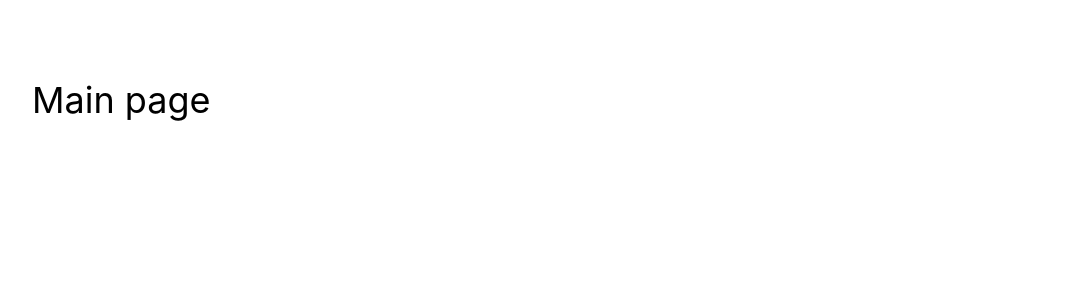
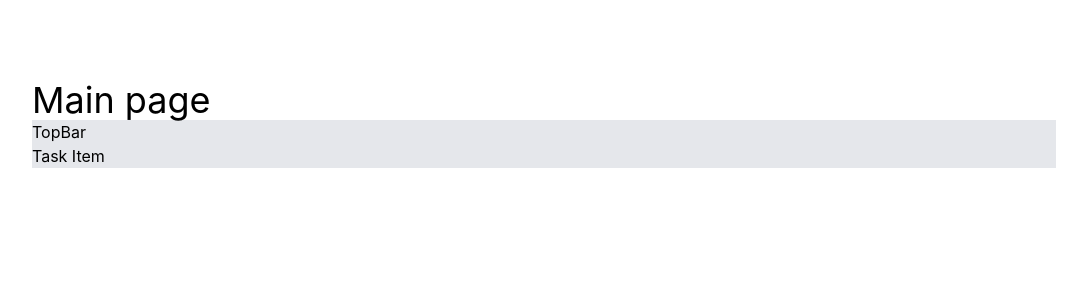
Before and after one commit to ishantsahni/the-task, a React (Create React App) app: page /#/ in a window 1280 px wide. Shown: the top 300 px of the page, without its empty margins (96-1183 px from the left). Built offline with nearby package versions, Linux system fonts and the light colour scheme.

Commit message:
added topbar and task item

```diff
--- a/src/components/MainPage/index.js
+++ b/src/components/MainPage/index.js
@@ -1,11 +1,13 @@
 import React from "react";
+import TasksBox from "../TasksBox";
 
 const MainPage = () => {
   return (
     <div>
       <div className="w-4/5 mx-auto text-left pt-20">
-        <div className="">
+        <div>
           <p className="text-4xl">Main page</p>
+          <TasksBox />
         </div>
       </div>
     </div>
--- /dev/null
+++ b/src/components/TaskItem/index.js
@@ -0,0 +1,11 @@
+import React from "react";
+
+const TaskItem = () => {
+    return (
+        <div>
+            <p>Task Item</p>
+        </div>
+    );
+}
+
+export default TaskItem;
--- /dev/null
+++ b/src/components/TasksBox/index.js
@@ -0,0 +1,14 @@
+import React from "react";
+import TopBar from "../TopBar";
+import TaskItem from "../TaskItem";
+
+const TasksBox = () => {
+    return (
+        <div className="bg-slateGrey">
+            <TopBar />
+            <TaskItem />
+        </div>
+    )
+};
+
+export default TasksBox;
--- /dev/null
+++ b/src/components/TopBar/index.js
@@ -0,0 +1,11 @@
+import React from "react";
+
+const TopBar = () => {
+    return (
+        <div>
+            <p>TopBar</p>
+        </div>
+    );
+}
+
+export default TopBar;
--- a/tailwind.config.js
+++ b/tailwind.config.js
@@ -6,7 +6,7 @@ module.exports = {
   theme: {
     extend: {
       colors: {
-        grey: "#828282"
+        slateGrey: "#E5E7EB",
       },
       fontFamily: {
         mulish: "Mulish",
```
